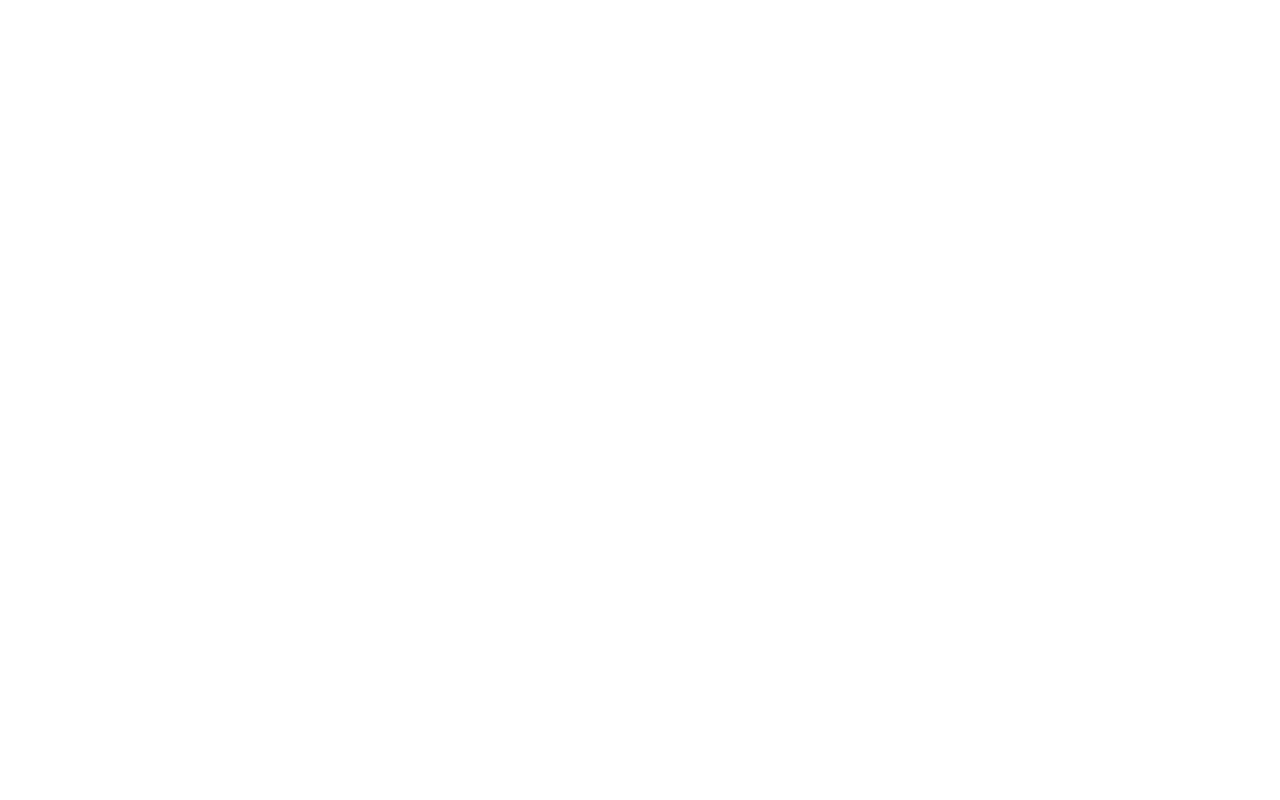
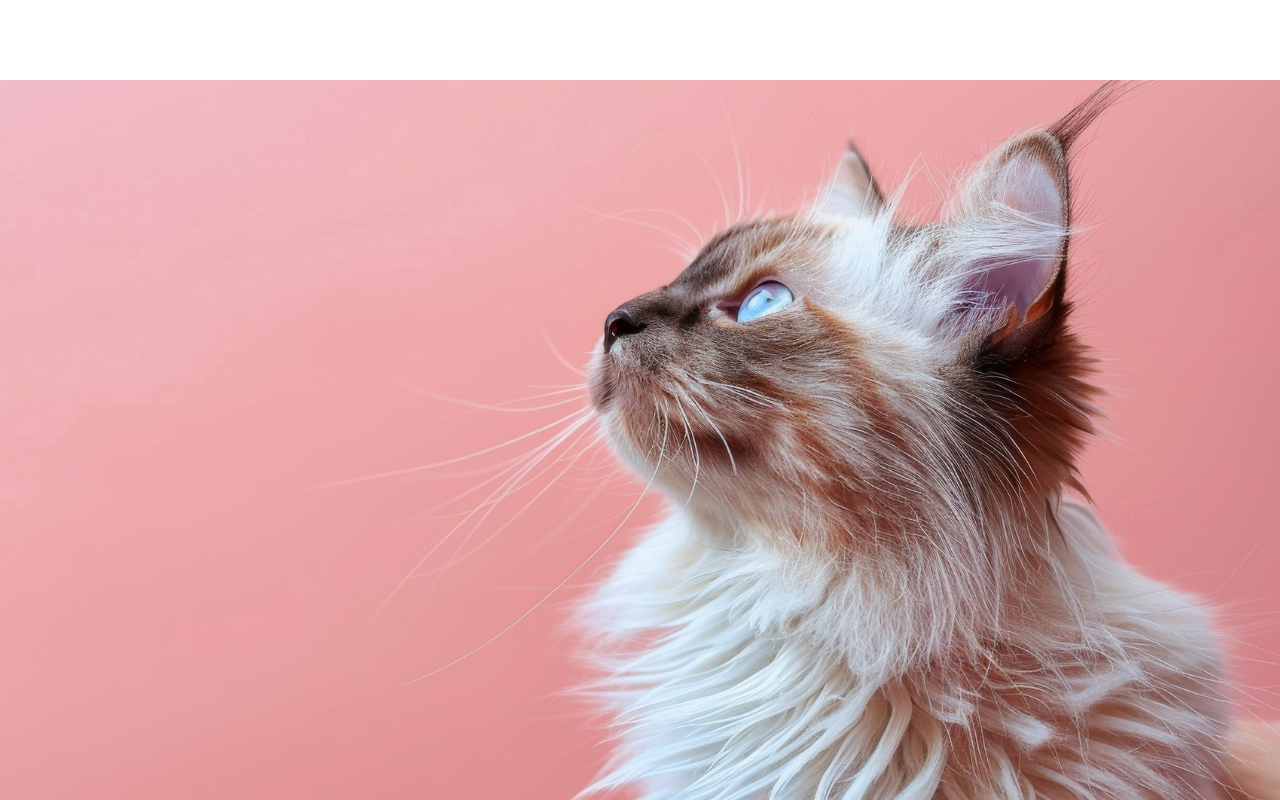
Before and after one commit to reevcrona/Assignment-lesson-13, a plain HTML site: page index.html in a window 1280 px wide. Drawn offline with Linux system fonts and the light colour scheme.

Commit message:
added hero image

```diff
--- a/index.html
+++ b/index.html
@@ -5,9 +5,19 @@
     <meta name="viewport" content="width=device-width, initial-scale=1.0">
     <link rel="stylesheet" href="styles/normalize.css">
     <link rel="stylesheet" href="styles/index.css">
+    <link rel="preconnect" href="https://fonts.googleapis.com">
+    <link rel="preconnect" href="https://fonts.gstatic.com" crossorigin>
+    <link href="https://fonts.googleapis.com/css2?family=Amatic+SC:wght@400;700&family=Caveat:wght@400..700&display=swap" rel="stylesheet">
     <title>Petopia</title>
 </head>
 <body>
+    <header>
+        <nav>
 
+        </nav>
+    </header>
+    <section class="hero-section">
+
+    </section>
 </body>
 </html>
--- a/styles/index.css
+++ b/styles/index.css
@@ -0,0 +1,15 @@
+body{
+    padding: 0;
+    margin: 0;
+    box-sizing: border-box;
+}
+header{
+    min-height: 10vh;
+}
+.hero-section{
+    min-height: 90vh;
+    background-image: url(../images/2400-cat-looking-up-at-pink-background.jpeg);
+    background-position: center;
+    background-size: cover;
+    background-repeat: no-repeat;
+}
```
Also changed, not shown: images/2400-cat-looking-up-at-pink-background.jpeg (added).
